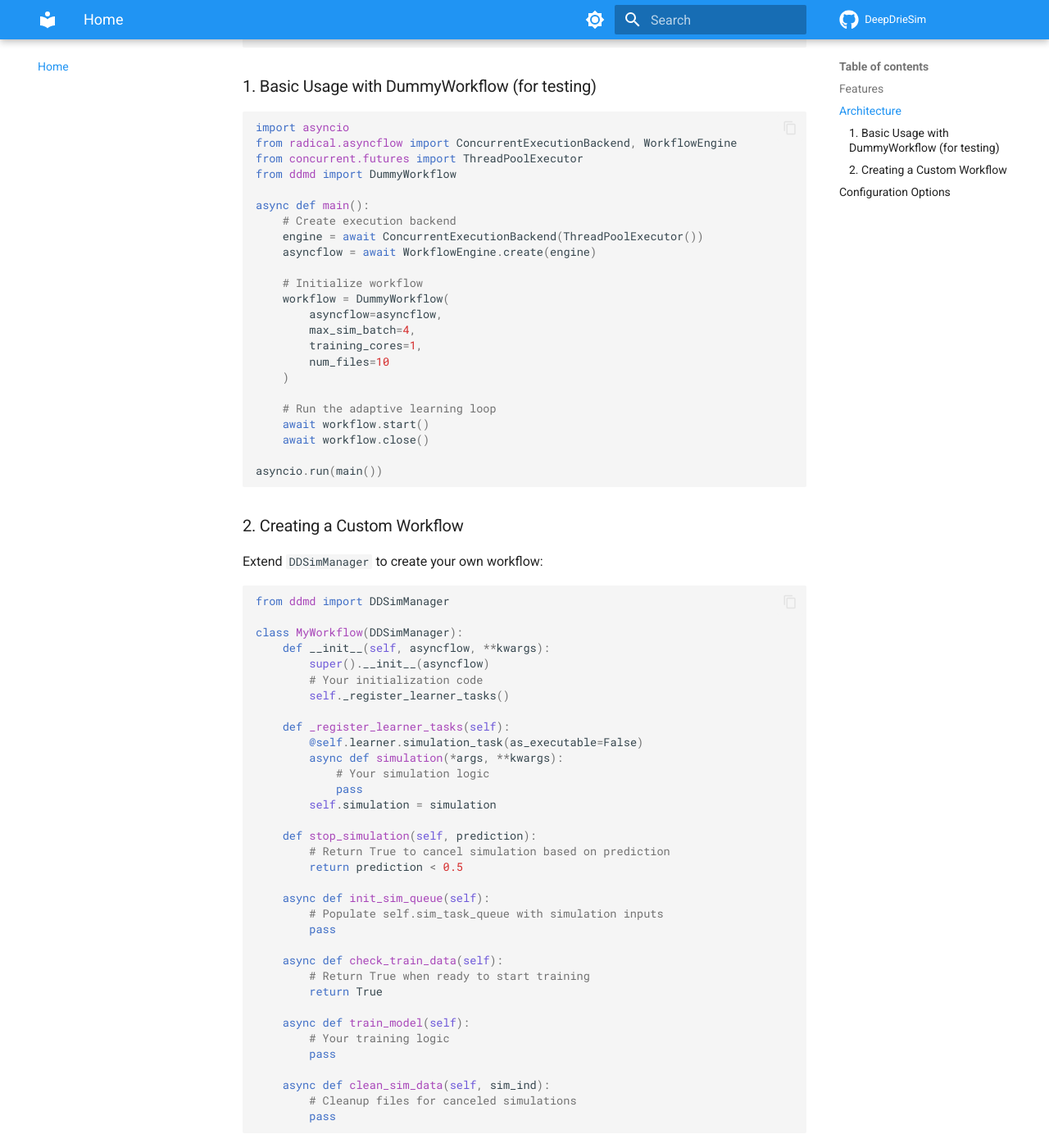
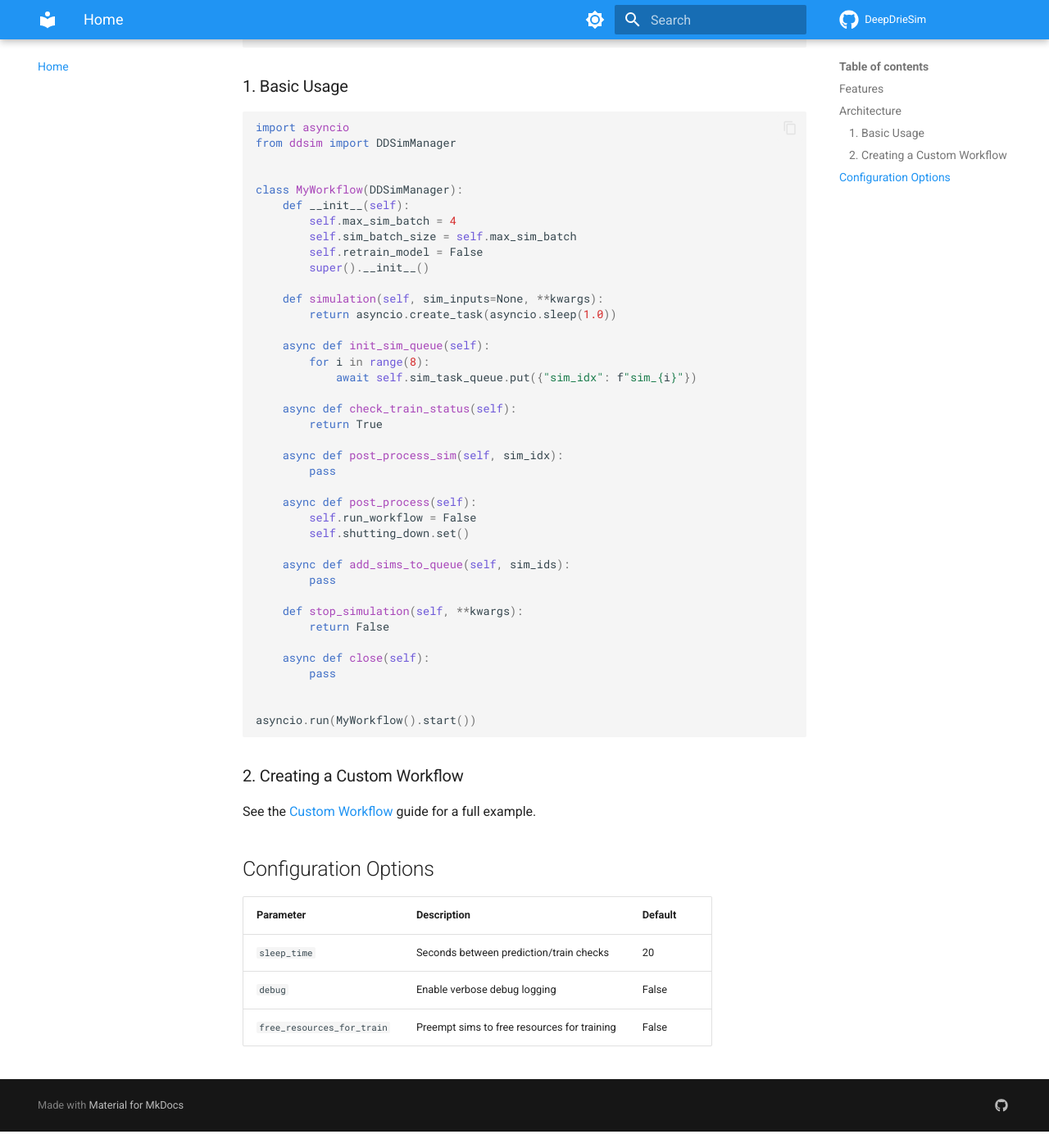
Before and after one commit to radical-collaboration/DeepDriveSim, an MkDocs documentation site: the page built from docs/index.md, in a window 1280 px wide and 1400 px high, scrolled down 1123 px. Shown: the whole window at 82% size. Built offline with MkDocs 1.6.1 and Material for MkDocs 9.7.7, drawn with Linux system fonts in a browser that asks for light colours; comment, search, counter and statistics services are not loaded; the version menu is left out; some of the changed text lies outside the part shown.

````diff
--- a/docs/index.md
+++ b/docs/index.md
@@ -21,7 +21,7 @@
 
 ```
 ┌─────────────────────────────────────────────────────────────┐
-│                     DDMD Manager                            │
+│                     DDSim Manager                           │
 ├─────────────────────────────────────────────────────────────┤
 │  ┌─────────────┐  ┌─────────────┐  ┌─────────────────────┐  │
 │  │ Simulation  │  │  Training   │  │     Prediction      │  │
@@ -37,82 +37,58 @@
 ```
 
 
-### 1. Basic Usage with DummyWorkflow (for testing)
+### 1. Basic Usage
 
 ```python
 import asyncio
-from radical.asyncflow import ConcurrentExecutionBackend, WorkflowEngine
-from concurrent.futures import ThreadPoolExecutor
-from ddmd import DummyWorkflow
+from ddsim import DDSimManager
 
-async def main():
-    # Create execution backend
-    engine = await ConcurrentExecutionBackend(ThreadPoolExecutor())
-    asyncflow = await WorkflowEngine.create(engine)
 
-    # Initialize workflow
-    workflow = DummyWorkflow(
-        asyncflow=asyncflow,
-        max_sim_batch=4,
-        training_cores=1,
-        num_files=10
-    )
+class MyWorkflow(DDSimManager):
+    def __init__(self):
+        self.max_sim_batch = 4
+        self.sim_batch_size = self.max_sim_batch
+        self.retrain_model = False
+        super().__init__()
 
-    # Run the adaptive learning loop
-    await workflow.start()
-    await workflow.close()
+    def simulation(self, sim_inputs=None, **kwargs):
+        return asyncio.create_task(asyncio.sleep(1.0))
 
-asyncio.run(main())
+    async def init_sim_queue(self):
+        for i in range(8):
+            await self.sim_task_queue.put({"sim_idx": f"sim_{i}"})
+
+    async def check_train_status(self):
+        return True
+
+    async def post_process_sim(self, sim_idx):
+        pass
+
+    async def post_process(self):
+        self.run_workflow = False
+        self.shutting_down.set()
+
+    async def add_sims_to_queue(self, sim_ids):
+        pass
+
+    def stop_simulation(self, **kwargs):
+        return False
+
+    async def close(self):
+        pass
+
+
+asyncio.run(MyWorkflow().start())
 ```
 
 ### 2. Creating a Custom Workflow
 
-Extend `DDSimManager` to create your own workflow:
-
-```python
-from ddmd import DDSimManager
-
-class MyWorkflow(DDSimManager):
-    def __init__(self, asyncflow, **kwargs):
-        super().__init__(asyncflow)
-        # Your initialization code
-        self._register_learner_tasks()
-
-    def _register_learner_tasks(self):
-        @self.learner.simulation_task(as_executable=False)
-        async def simulation(*args, **kwargs):
-            # Your simulation logic
-            pass
-        self.simulation = simulation
-
-    def stop_simulation(self, prediction):
-        # Return True to cancel simulation based on prediction
-        return prediction < 0.5
-
-    async def init_sim_queue(self):
-        # Populate self.sim_task_queue with simulation inputs
-        pass
-
-    async def check_train_data(self):
-        # Return True when ready to start training
-        return True
-
-    async def train_model(self):
-        # Your training logic
-        pass
-
-    async def clean_sim_data(self, sim_ind):
-        # Cleanup files for canceled simulations
-        pass
-```
+See the [Custom Workflow](getting-started/custom_workflow.md) guide for a full example.
 
 ## Configuration Options
 
 | Parameter | Description | Default |
 |-----------|-------------|---------|
-| `max_sim_batch` | Maximum concurrent simulations | 4 |
-| `training_cores` | CPU cores reserved for training | 1 |
-| `training_threshold` | Accuracy threshold for training | 0.5 |
-| `prediction_threshold` | Score threshold for cancellation | 0.5 |
-| `force_start_training` | Skip waiting for data threshold | False |
-| `clean_unregistered_sims` | Delete files from canceled sims | True |
+| `sleep_time` | Seconds between prediction/train checks | 20 |
+| `debug` | Enable verbose debug logging | False |
+| `free_resources_for_train` | Preempt sims to free resources for training | False |
--- a/pyproject.toml
+++ b/pyproject.toml
@@ -38,7 +38,7 @@
 readme = "README.md"
 requires-python = ">=3.9"
 
-dependencies = ["rhapsody-py", "pyyaml", "radical.asyncflow==0.3.0"]
+dependencies = ["rhapsody-py", "pyyaml", "radical.asyncflow>=0.3.0"]
 
 [tool.setuptools.packages.find]
 include = ["ddsim*", "workflows*"]
````
Also changed, not shown: README.md (+1 -1 lines), docs/getting-started/custom_workflow.md (+45 -24 lines), docs/getting-started/quick-start.md (+37 -18 lines), 7 other files.
